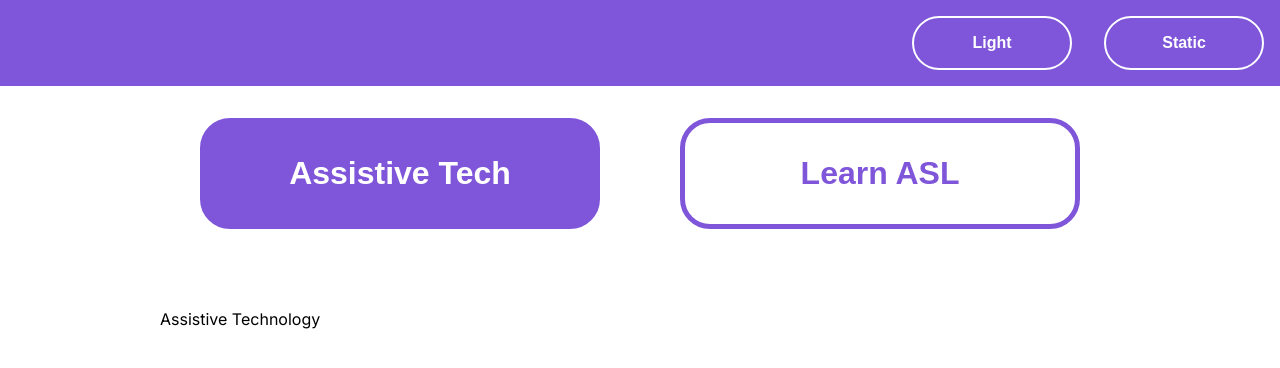
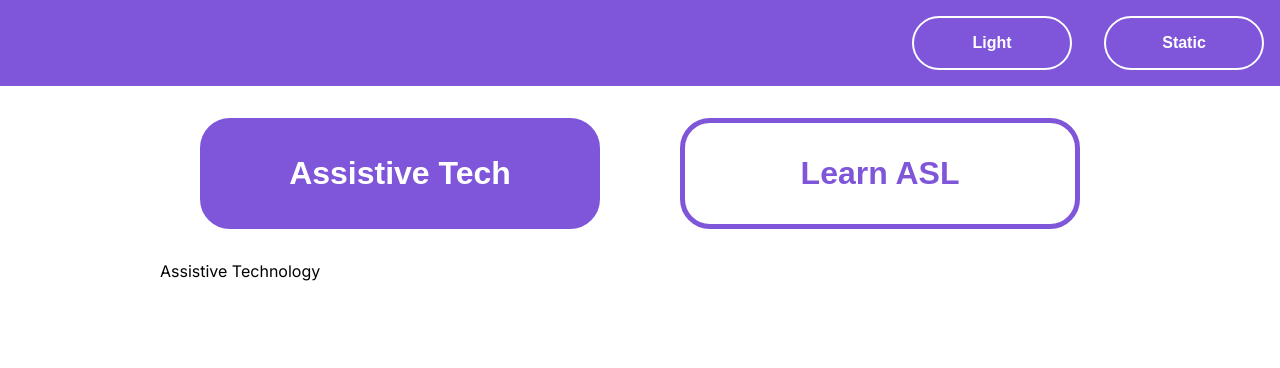
Before and after one commit to lauracastrovenegas/capstone-project-website, a React (Create React App) app: page / in a window 1280 px wide. Shown: the top 368 px of the page. Built offline with nearby package versions, Linux system fonts and the light colour scheme; the HTML template or start-up script is replaced by a standard one.

Commit message:
fixed page padding

```diff
--- a/src/App.js
+++ b/src/App.js
@@ -7,7 +7,7 @@ import React, {useState} from 'react';
 import styled from 'styled-components';
 
 const BodyWrapper = styled.main`
-  padding: 3rem 10rem;
+  padding: 0rem 10rem;
 `
 
 const App = () => {
```
